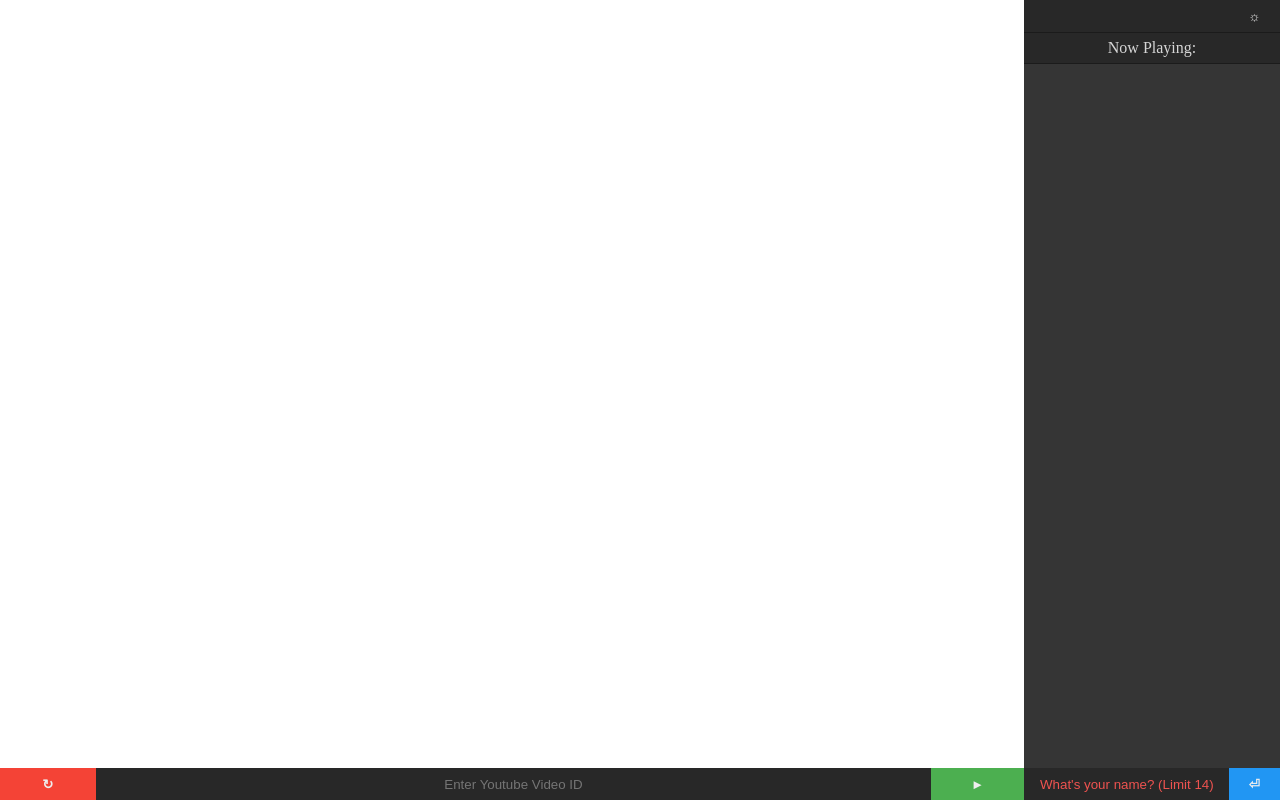
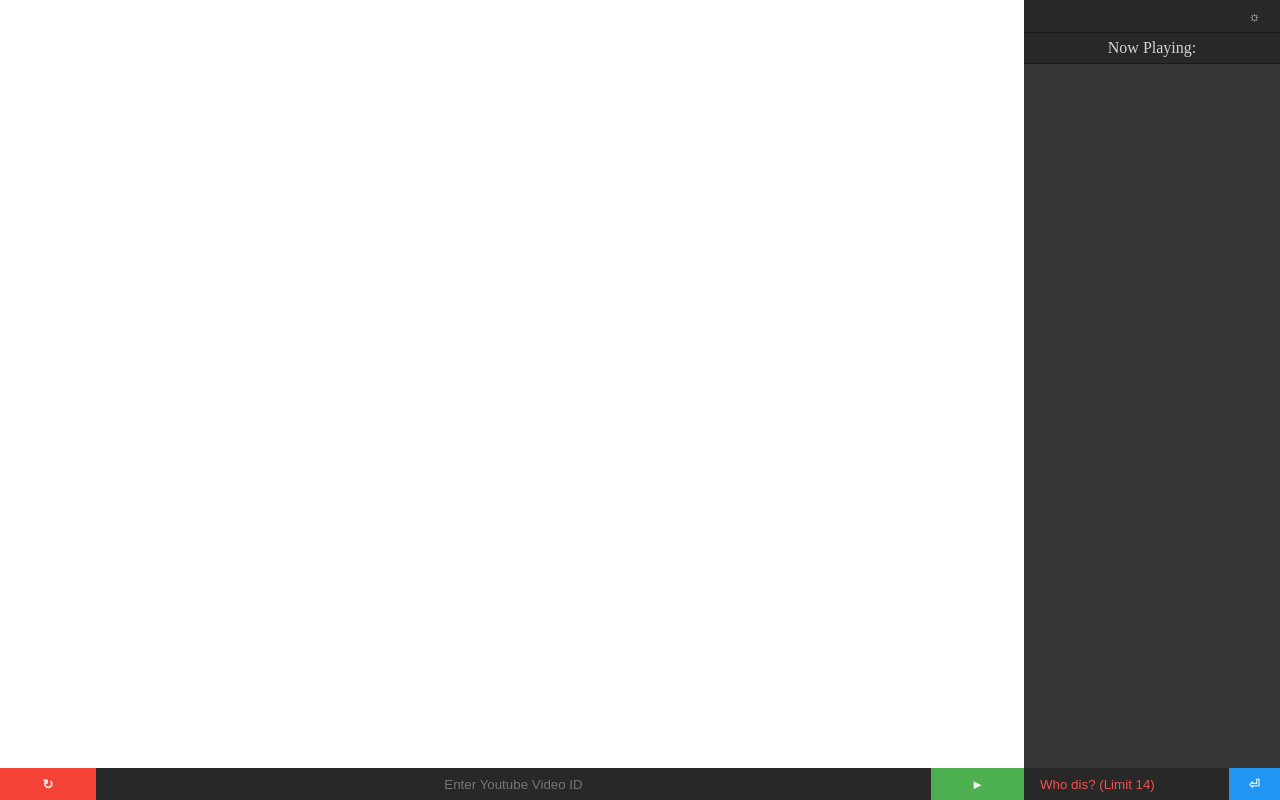
Before and after one commit to tmricciardi/yt-socket, a website: page index.html in a window 1280 px wide. Drawn offline with nearby package versions, Linux system fonts and the light colour scheme; no server answers.

Commit message:
improvements
Suggestions

```diff
--- a/index.html
+++ b/index.html
@@ -32,7 +32,7 @@
             <ul id="messages" class="flex"></ul>
             <div id=chatFormWrapper>
                 <form id="nameForm" class="flex" onsubmit="return false">
-                    <input type="text" id="nameInput" autocomplete="off" placeholder="What's your name? (Limit 14)"
+                    <input type="text" id="nameInput" autocomplete="off" placeholder="Who dis? (Limit 14)"
                         maxlength="14" />
                     <input type="submit" id="nameBtn" value="⏎" />
                 </form>
```
